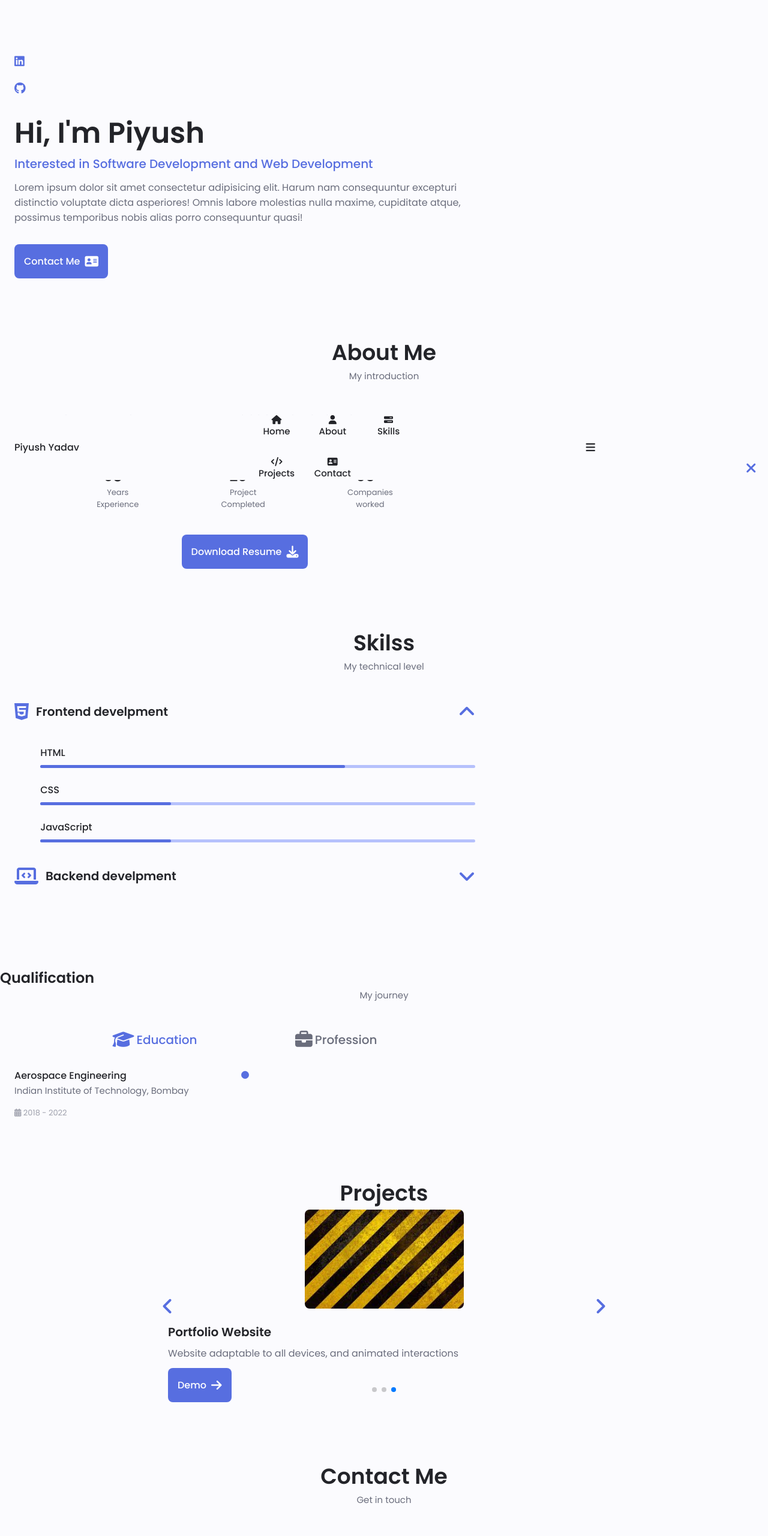
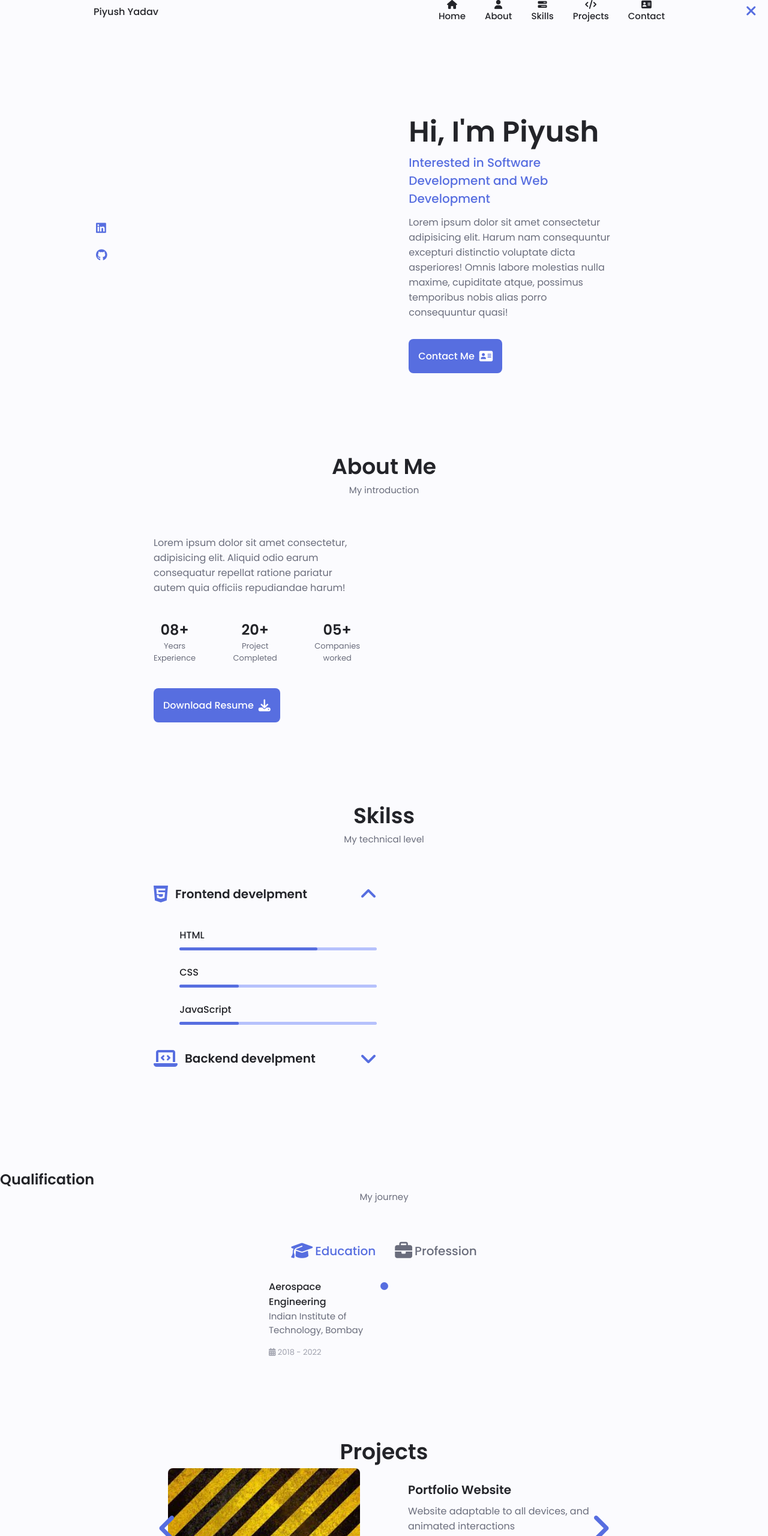
Before and after one commit to py-PiYush/Portfolio-v1, a plain HTML site: page index.html in a window 1280 px wide. Shown: the top 2560 px of the page at 60% size. Drawn offline with Linux system fonts and the light colour scheme.

Commit message:
Added media queries

```diff
--- a/assets/css/style.css
+++ b/assets/css/style.css
@@ -628,3 +628,213 @@ gap: 1rem;
 .footer__social{
     color: #fff;
 }
+
+
+
+
+
+
+/* =========== Media Queries ========== */
+@media scree and (max-width: 350px){
+    .container{
+        margin-left: var(--mb-1);
+        margin-right: var(--mb-1);
+    }
+
+    .nav__menu{
+        padding: 2rem .25rem 4rem;
+    }
+    .nav__list{
+        column-gap: 0;
+    }
+
+    .home__content{
+        grid-template-columns: .25fr 3fr;
+    }
+
+    .skills__title{
+        font-size: var(--normal-font-size);
+    }
+
+    .qualification__data{
+        gap: .5rem;
+    }
+
+    .project__img{
+        width: 200px;
+    }
+
+
+}
+
+@media screen and (min-width: 568px){
+    .home__content{
+        grid-template-columns: max-content 1fr 1fr;
+    }
+    .home__data{
+        grid-column: initial;
+    }
+    .about__container,
+    .skills__container,
+    .portfolio__content,
+    .contact__container,
+    .footer__container{
+        grid-template-columns: repeat(2, 1fr);
+    }
+
+    .qualification__sections{
+        display: grid;
+        grid-template-columns: .6fr;
+        justify-content: center;
+    }
+}
+
+@media screen and (min-width: 768px){
+    .container{
+        margin-left: auto;
+        margin-right: auto;
+    }
+
+    .body{
+        margin: 0;
+    }
+    .section{
+        padding: 6rem 0 2rem;
+    }
+
+    .section__subtitle{
+        margin-bottom: 4rem;
+    }
+
+    .header{
+        top:0;
+        bottom: initial;
+    }
+
+    .header,
+    .main,
+    .footer__container{
+        padding: 0 1rem;
+    }
+
+    .nav{
+        height: calc(var(--header-height) + 1.5rem);
+        column-gap: 1rem;
+    }
+
+    .nav__icon,
+    .nav__close,
+    .nav__toggle{
+        display: none;
+    }
+
+    .nav__list{
+        display: flex;
+        column-gap: 2rem;
+
+    }
+
+    .nav__menu{
+        margin-left: auto;
+
+    }
+
+    .home__container{
+        row-gap: 5rem;
+    }
+
+    .home__content{
+        padding-top: 5.5rem;
+        column-gap: 2rem;
+    }
+
+    .about__container{
+        column-gap: 5rem;
+    }
+
+    .about__description{
+        text-align: initial;
+    }
+    .about__info{
+        justify-content: space-between;
+    }
+    .about__buttons{
+        justify-content: initial;
+    }
+
+    .qualification__tabs{
+        justify-content: center;
+    }
+    .qualification__button{
+        margin: 0 var(--mb-1);
+    }
+    .qualification__sections{
+        grid-template-columns: .5fr;
+    }
+
+    .portfolio__img{
+        width: 320px;
+    }
+    .portfolio__content{
+        align-items: center;
+    }
+
+    .footer__container{
+        grid-template-columns: repeat(3, 1fr);
+    }
+
+    .footer__bg{
+        padding: 3rem 0 3.5rem;
+    }
+
+    .footer__links{
+        flex-direction: row;
+        column-gap: 2rem;
+    }
+
+    .footer__socials{
+        justify-self: flex-end;
+    }
+    .footer__copy{
+        margin-top: 4.5rem;
+    }
+}
+
+@media screen and (min-width: 1024px){
+    .header,
+    .main,
+    .footer__container{
+        padding: 0;
+    }
+
+    .home__social{
+        transform: translate(-6rem);
+
+    }
+
+    .portfolio__content{
+        column-gap: 5rem;
+    }
+
+    .swiper-portfolio-icon{
+        font-size: 3.5rem;
+    }
+
+    .swiper-button-prev{
+        left: -3.5rem;
+    }
+
+    .swiper-button-next{
+        right: -3.5rem;
+    }
+    .swiper-container-horizontal > .swiper-pagination-bullets{
+        bottom: -4.5rem;
+    }
+
+    .contact__form{
+        width: 468px;
+    }
+    .contact__inputs{
+        grid-template-columns: repeat(2, 1fr);
+    }
+}
```
